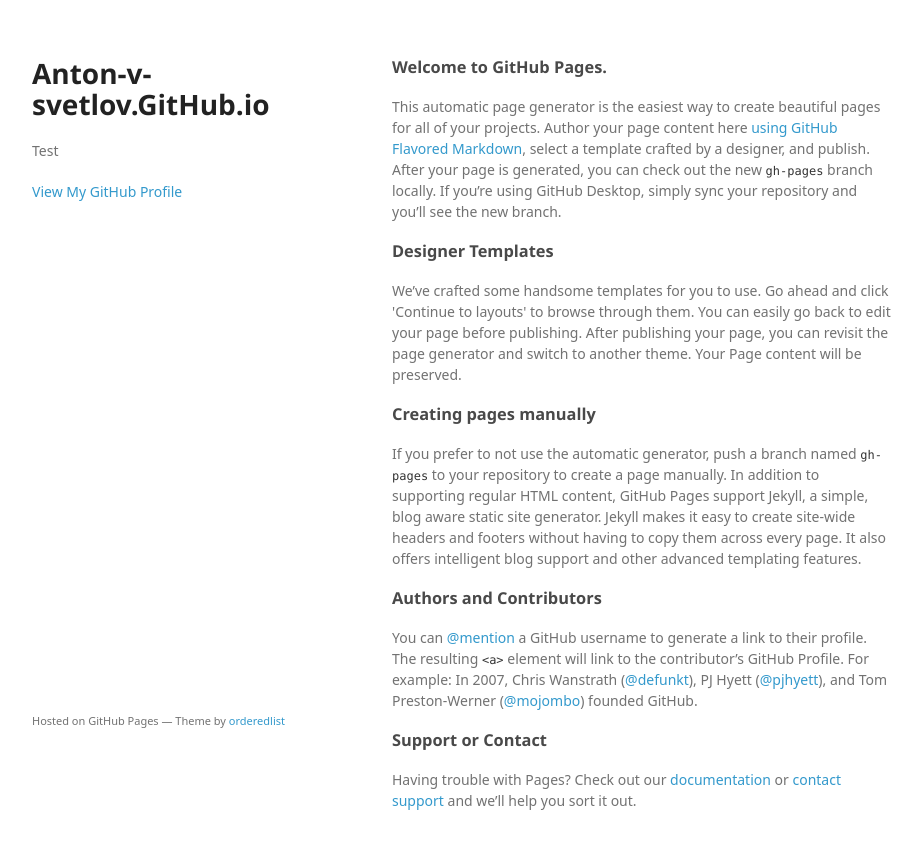
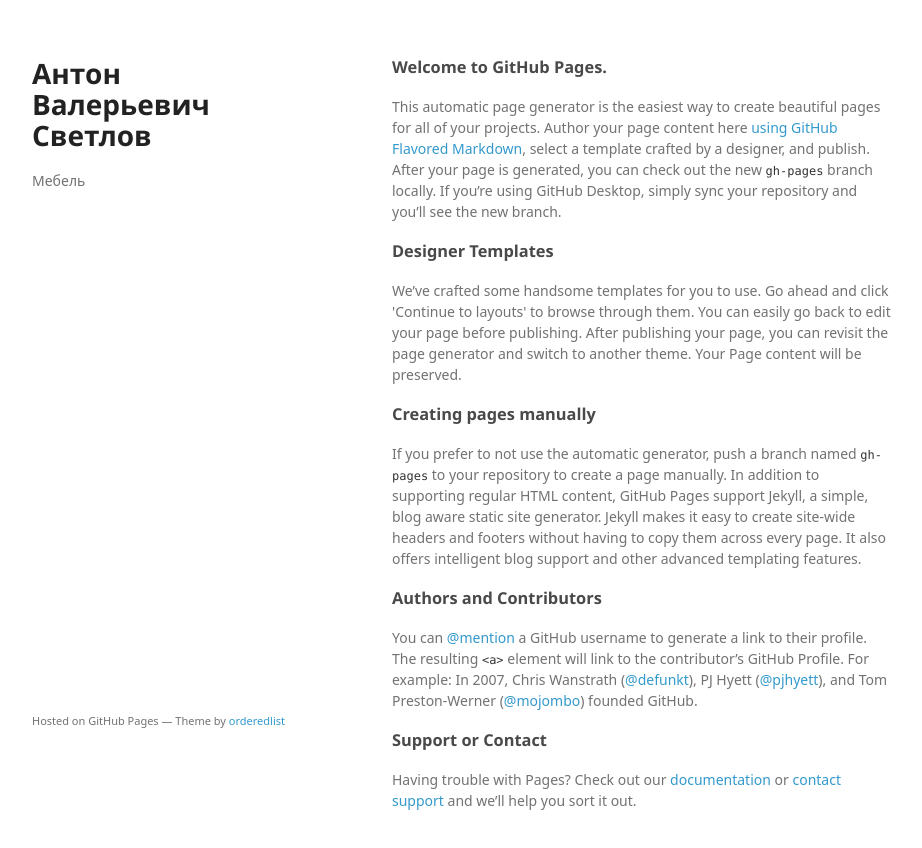
Before and after one commit to anton-v-svetlov/anton-v-svetlov.github.io, a plain HTML site: page index.html in a window 1280 px wide. Shown: the whole page, without its empty margins (178-1100 px from the left). Drawn offline with Linux system fonts and the light colour scheme; a web font is replaced by a local one.

Commit message:
Update index.html

```diff
--- a/index.html
+++ b/index.html
@@ -3,7 +3,7 @@
   <head>
     <meta charset="utf-8">
     <meta http-equiv="X-UA-Compatible" content="chrome=1">
-    <title>Антон Валерьевич Светолов</title>
+    <title>Антон Валерьевич Светлов</title>
 
     <link rel="stylesheet" href="stylesheets/styles.css">
     <link rel="stylesheet" href="stylesheets/github-light.css">
@@ -15,12 +15,8 @@
   <body>
     <div class="wrapper">
       <header>
-        <h1>Anton-v-svetlov.GitHub.io</h1>
-        <p>Test</p>
-
-
-        <p class="view"><a href="https://github.com/anton-v-svetlov">View My GitHub Profile</a></p>
-
+        <h1>Антон Валерьевич Светлов</h1>
+        <p>Мебель</p>
       </header>
       <section>
         <h3>
```
